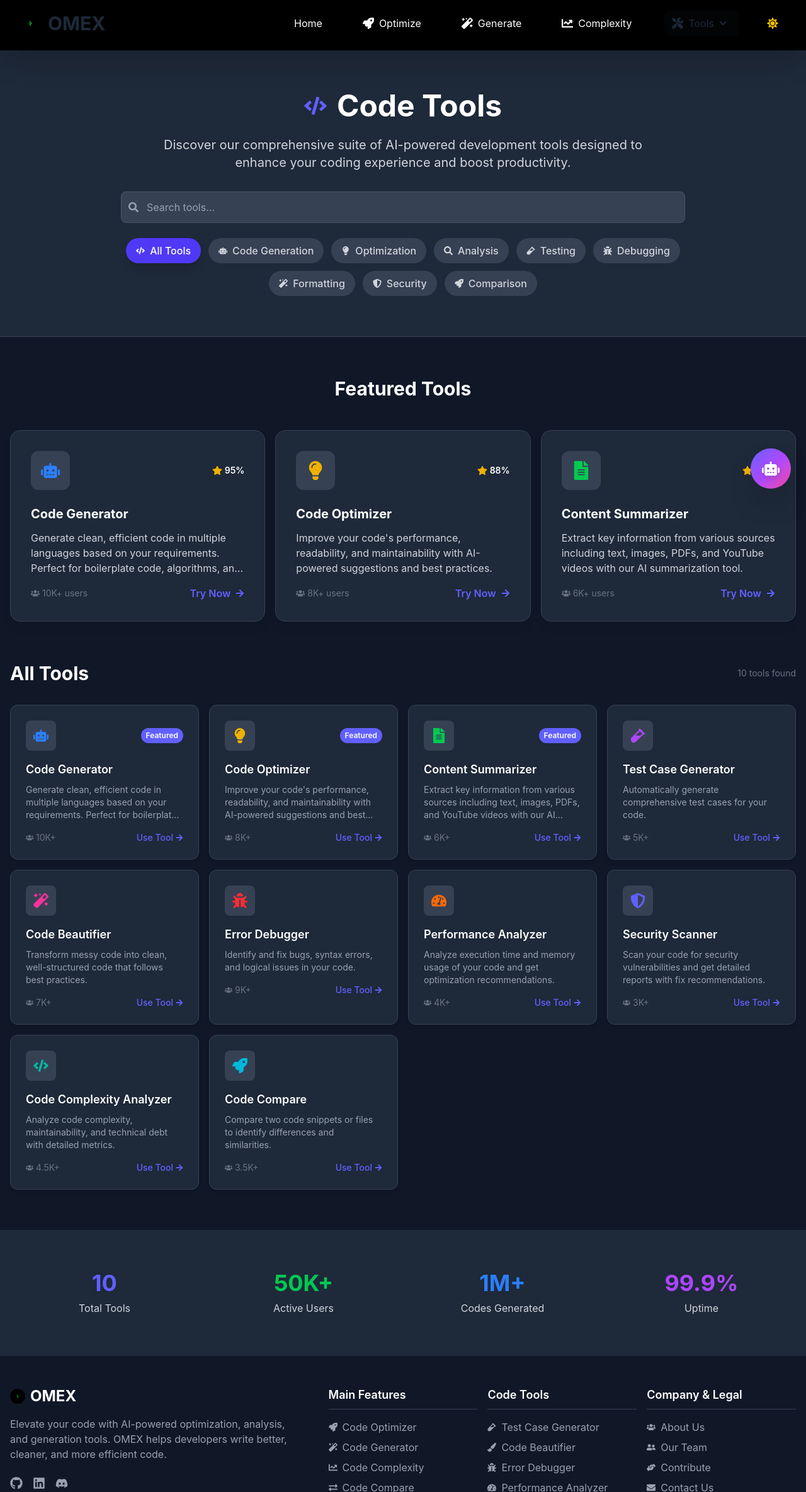
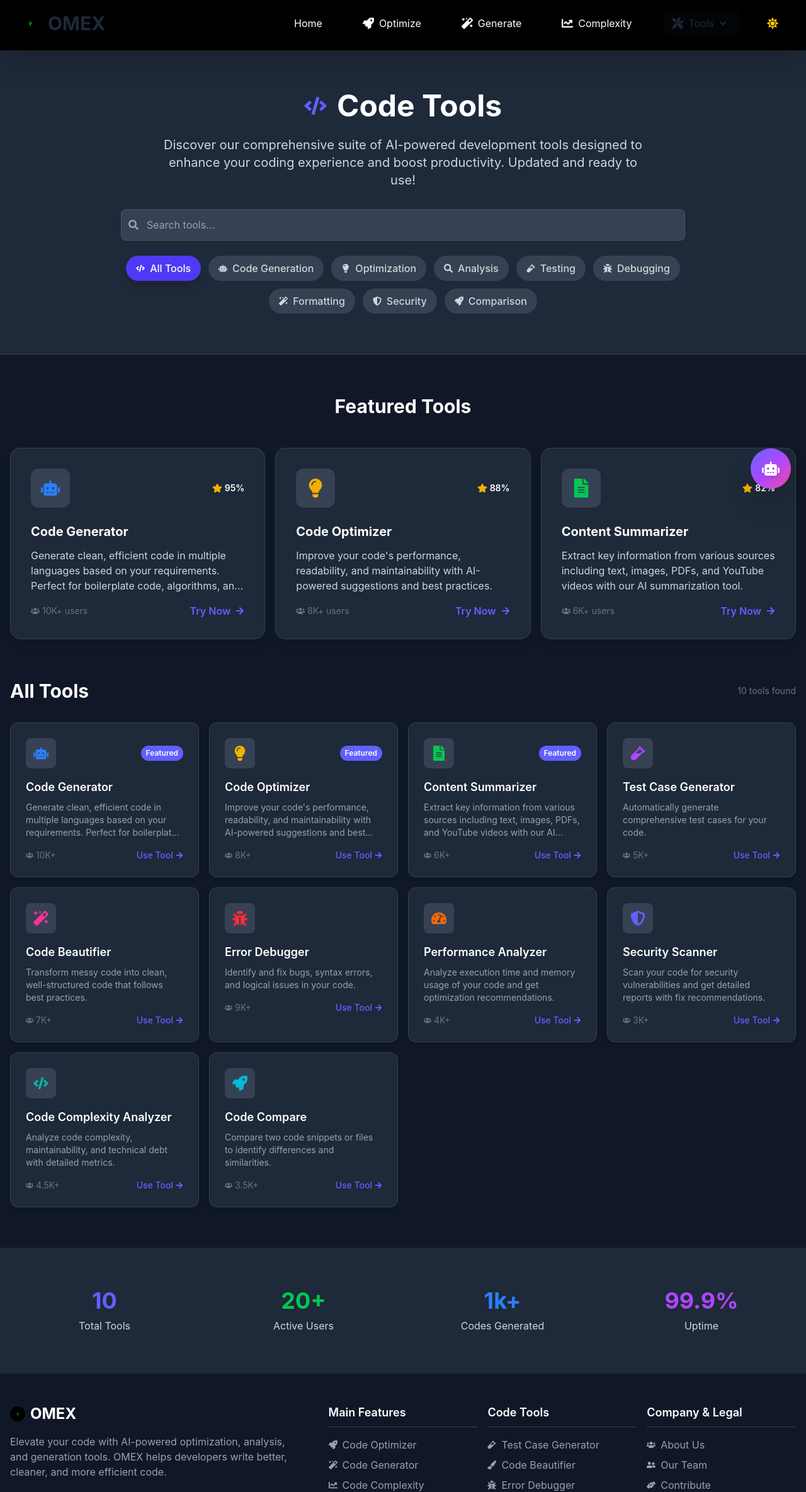
Before and after one commit to Pravehaspa/OMEX_FRONT, a React (Vite) app: page /code-tools in a window 1280 px wide. Shown: the top 2369 px of the page at 63% size. Built offline with nearby package versions, Linux system fonts and the light colour scheme.

Commit message:
updated code tools page with improved description and stats

```diff
--- a/src/pages/CodeTools.jsx
+++ b/src/pages/CodeTools.jsx
@@ -181,7 +181,7 @@
           </div>
           <p className={`text-xl ${isDark ? 'text-gray-300' : 'text-gray-600'} max-w-3xl mx-auto mb-8`}>
             Discover our comprehensive suite of AI-powered development tools designed to enhance your coding experience
-            and boost productivity.
+            and boost productivity. Updated and ready to use!
           </p>
 
           {/* Search and Filter */}
@@ -352,11 +352,11 @@
               <div className={`${isDark ? 'text-gray-300' : 'text-gray-600'}`}>Total Tools</div>
             </div>
             <div>
-              <div className="text-4xl font-bold text-green-500 mb-2">50K+</div>
+              <div className="text-4xl font-bold text-green-500 mb-2">20+</div>
               <div className={`${isDark ? 'text-gray-300' : 'text-gray-600'}`}>Active Users</div>
             </div>
             <div>
-              <div className="text-4xl font-bold text-blue-500 mb-2">1M+</div>
+              <div className="text-4xl font-bold text-blue-500 mb-2">1k+</div>
               <div className={`${isDark ? 'text-gray-300' : 'text-gray-600'}`}>Codes Generated</div>
             </div>
             <div>
```
